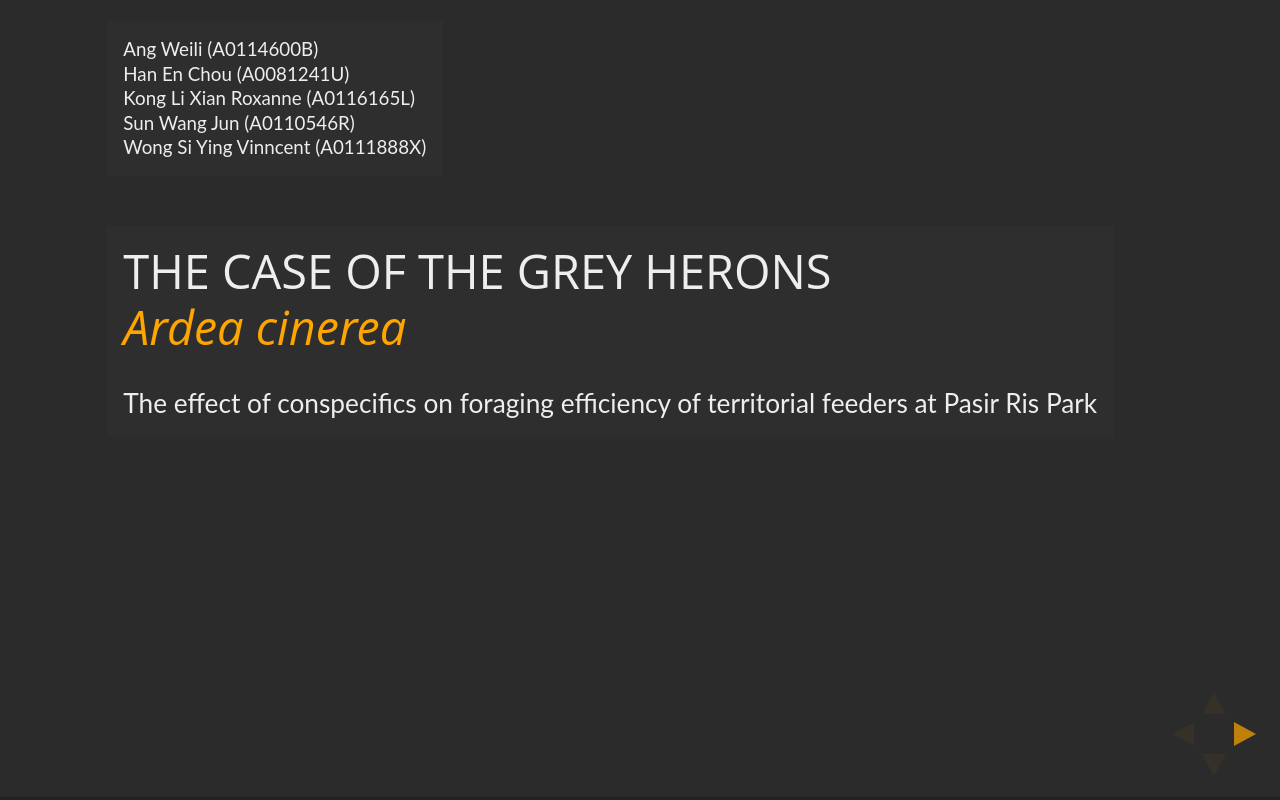
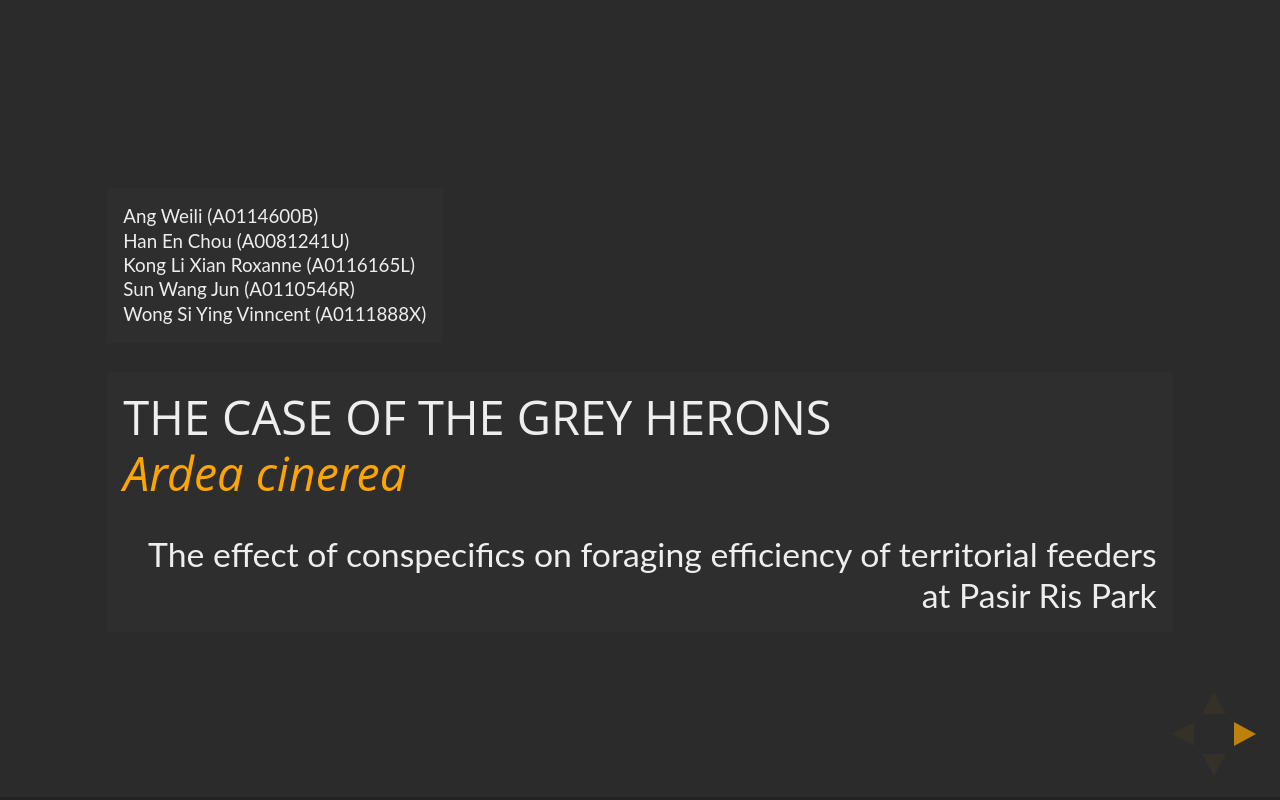
Before and after one commit to Sunxperous/lsm1303-symposium, a website: page index.html in a window 1280 px wide. Drawn offline with nearby package versions, Linux system fonts and the light colour scheme; some packages are replaced by stand-ins of ours.

Commit message:
Improve first scene positioning

```diff
--- a/index.html
+++ b/index.html
@@ -29,8 +29,8 @@
       <div class="slides"><!-- Place <section> slides in this container -->
         <section id="scene1">
           <video class="stretch video-to-background" data-src="videos/Sunshine.mov" loop data-autoplay></video>
-          <div style="position: absolute;">
-            <div style="display: block; text-align: left; margin-bottom: 48px;">
+          <div style="position: absolute; top: 180px;">
+            <div style="display: block; text-align: left; margin-bottom: 28px;">
               <ul class="no-bullets overlay-video" style="font-size: 0.5em; margin-left: 0;">
                 <li>Ang Weili (A0114600B)</li>
                 <li>Han En Chou (A0081241U)</li>
@@ -41,7 +41,7 @@
             </div>
             <h3 class="overlay-video"  style="text-align: left; margin: 0;">The case of the Grey Herons<br>
               <em style="text-transform: initial;">Ardea cinerea</em></h3>
-            <p class="overlay-video" style="text-align: right; font-size: 0.7em; line-height: 1.2em; margin: 0;">The effect of conspecifics on foraging efficiency of territorial feeders at Pasir Ris Park</p>
+            <p class="overlay-video" style="text-align: right; font-size: 0.9em; line-height: 1.2em; margin: 0;">The effect of conspecifics on foraging efficiency of territorial feeders at Pasir Ris Park</p>
           </div>
         </section>
 
```
